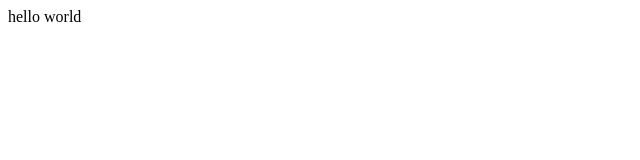
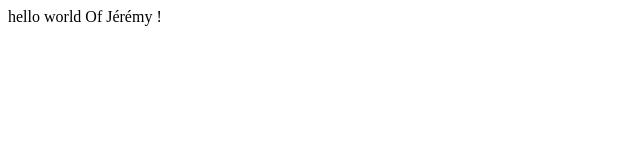
Before and after one commit to blonbou/P3_Blonbou_Jeremy, a plain HTML site: page index.html in a window 1280 px wide. Shown: the full height of the page, 0-640 px from the left. Drawn offline with Linux system fonts and the light colour scheme.

Commit message:
changment Adrien

```diff
--- a/index.html
+++ b/index.html
@@ -8,5 +8,6 @@
 </head>
 <body>
     hello world
+    Of Jérémy !
 </body>
 </html>
```
